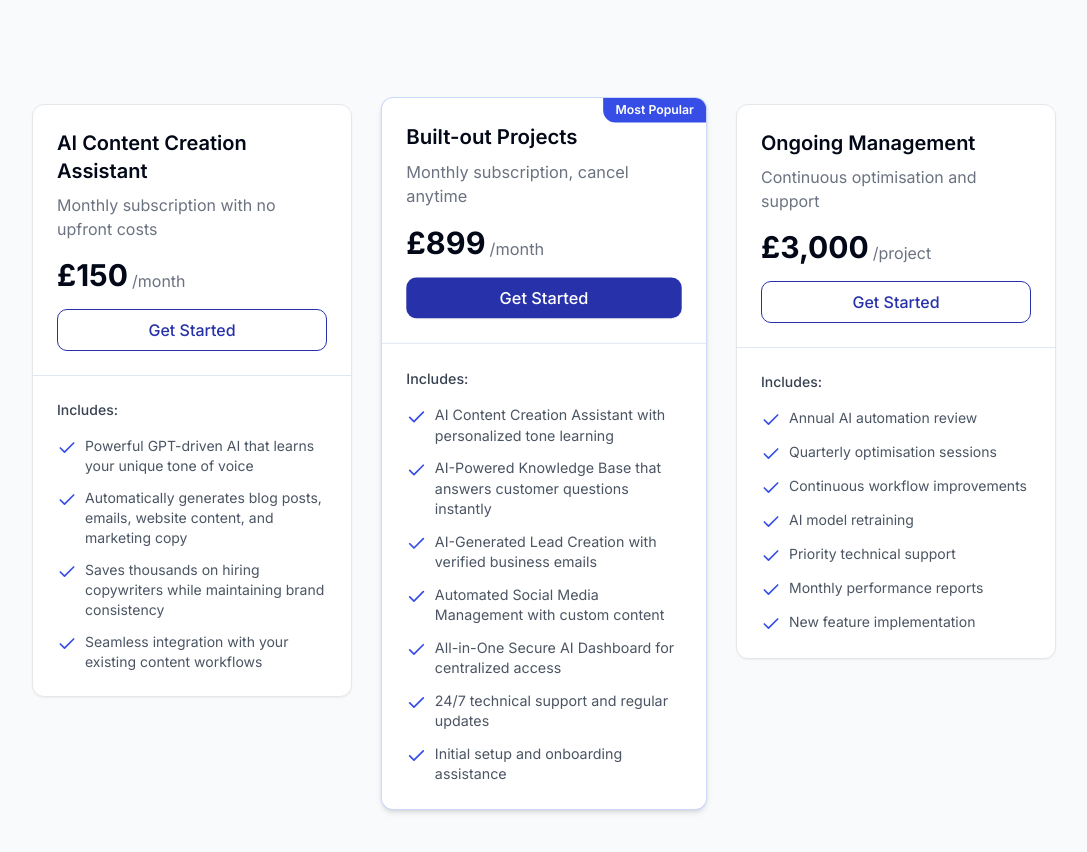
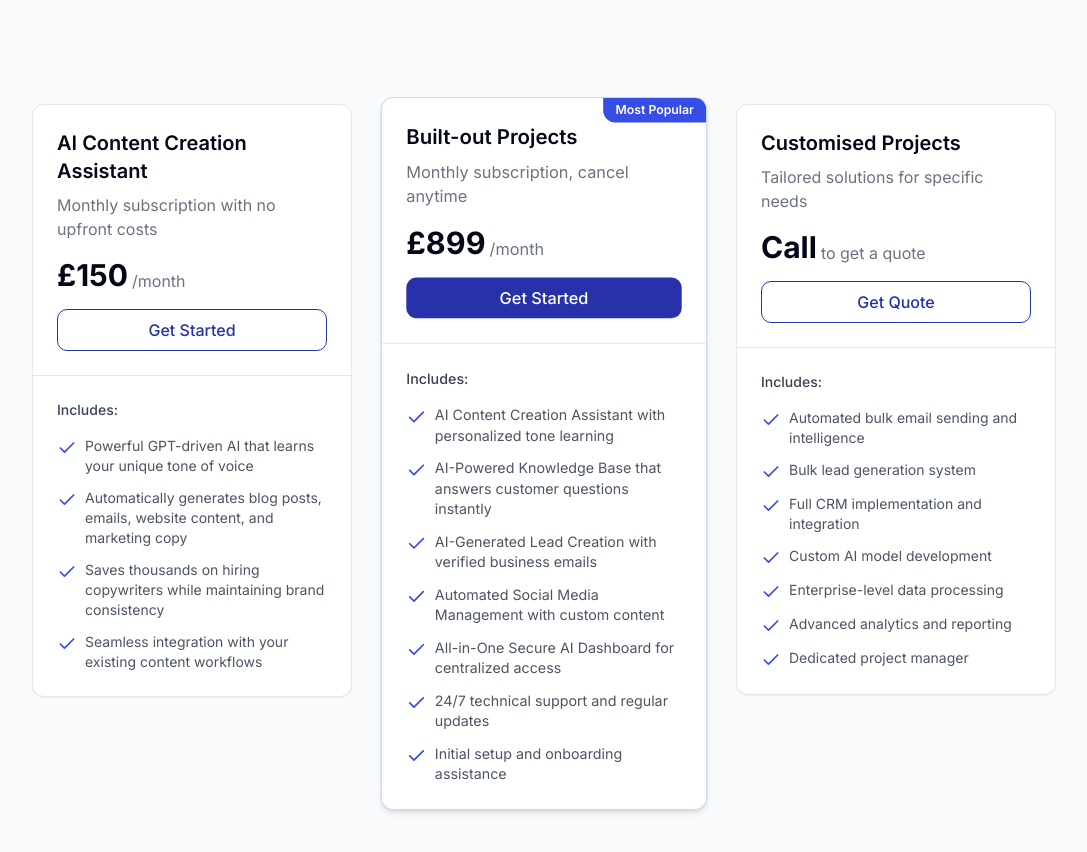
Before and after one commit to ZhuyuNtzh/deep-blue-flow-45, a React (Vite) app: page /pricing in a window 1280 px wide. Shown: the part 440-1292 px from the top of the page, without its empty margins (96-1183 px from the left). Built offline with nearby package versions, Linux system fonts and the light colour scheme.

Commit message:
Update pricing plan
Updates the "Ongoing Management" pricing plan to "Customised Projects" with new features and pricing.

```diff
--- a/src/components/PricingCard.tsx
+++ b/src/components/PricingCard.tsx
@@ -46,7 +46,7 @@ const PricingCard: React.FC<PricingCardProps> = ({
           <span className="text-gray-500 ml-1">
             {title === "AI Content Creation Assistant" || title === "Built-out Projects"
               ? "/month"
-              : price !== 'Custom' ? '/project' : ''}
+              : price === "Call" ? " to get a quote" : price !== 'Custom' ? '/project' : ''}
           </span>
         </div>
         <Link
--- a/src/pages/Pricing.tsx
+++ b/src/pages/Pricing.tsx
@@ -45,19 +45,19 @@ const Pricing = () => {
       isPopular: true
     },
     {
-      title: "Ongoing Management",
-      description: "Continuous optimisation and support",
-      price: "£3,000",
+      title: "Customised Projects",
+      description: "Tailored solutions for specific needs",
+      price: "Call",
       features: [
-        "Annual AI automation review",
-        "Quarterly optimisation sessions",
-        "Continuous workflow improvements",
-        "AI model retraining",
-        "Priority technical support",
-        "Monthly performance reports",
-        "New feature implementation"
+        "Automated bulk email sending and intelligence",
+        "Bulk lead generation system",
+        "Full CRM implementation and integration",
+        "Custom AI model development",
+        "Enterprise-level data processing",
+        "Advanced analytics and reporting",
+        "Dedicated project manager"
       ],
-      ctaText: "Get Started",
+      ctaText: "Get Quote",
       ctaLink: "/book-call",
       isPopular: false
     }
```
